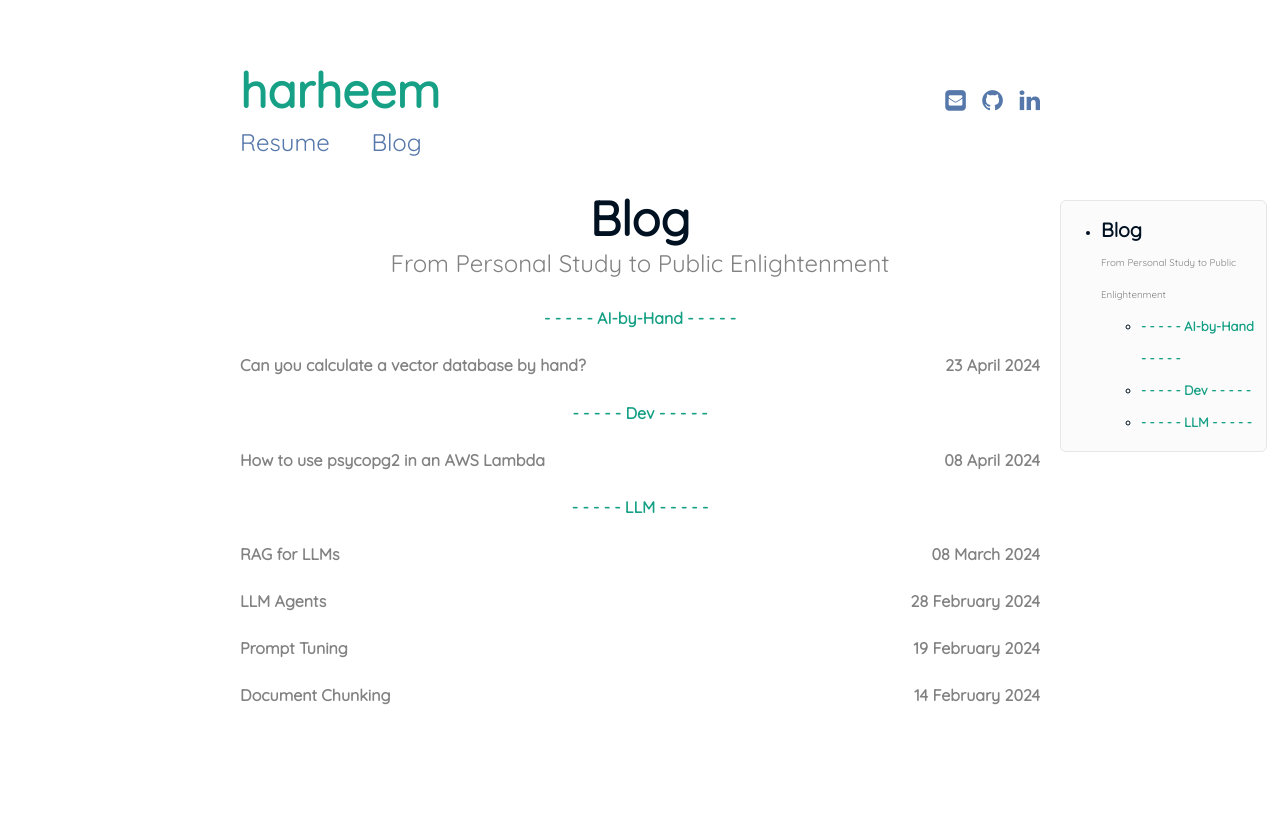
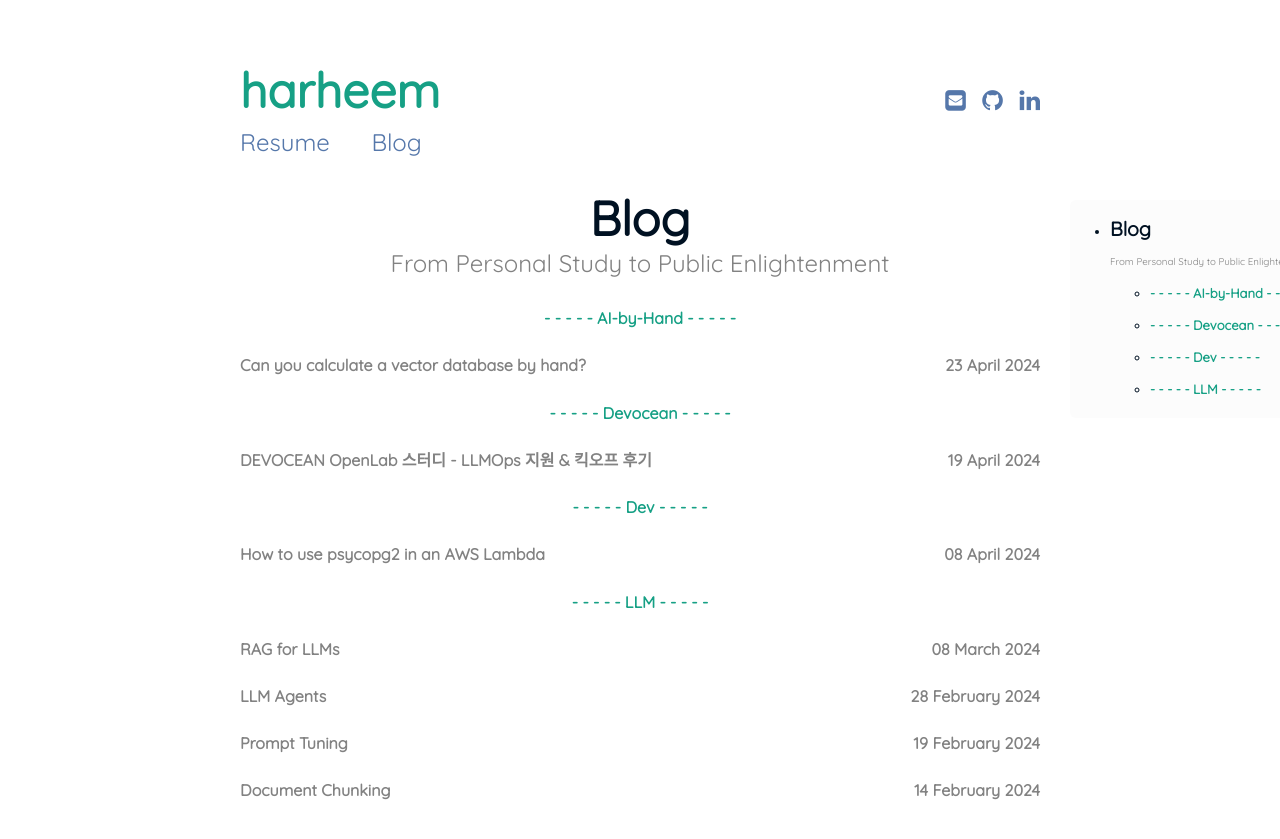
Before and after one commit to harheem/harheem.github.io, a Jekyll site: the page built from blog.md, in a window 1280 px wide. Shown: the top 839 px of the page. Built offline with Jekyll 4.4.1, drawn with Linux system fonts in a browser that asks for light colours; part of the change alters nothing that is shown.

Commit message:
update devocean post

```diff
--- /dev/null
+++ b/_posts/2024-04-19-devocean-llmops-study-01.md
@@ -0,0 +1,71 @@
+---
+layout: page
+title: "DEVOCEAN OpenLab 스터디 - LLMOps 지원 & 킥오프 후기"
+subtitle: "AI 중심의 오픈 스터디"
+date:   2024-04-19 20:52:24 +0530
+categories: Devocean
+author: "Harheem Kim"
+---
+
+## DEVOCEAN OpenLab?
+[AI 중심의 오픈 스터디 프로그램 데보션 오픈랩](https://devocean.sk.com/community/detail.do?ID=165736&boardType=DEVOCEAN_STUDY&page=&subIndex=&searchData=)
+![image](../../../../assets/img/Devocean/Pasted image 20240502144454.png)
+![image](../../../../assets/img/Devocean/Pasted image 20240502144438.png)
+
+
+## LLMOps에 지원하다
+![image](../../../../assets/img/Devocean/Pasted image 20240502150025.png)
+이 오픈랩 스터디의 모집 공고를 보는 순간, '바로 이거다'라고 생각했습니다. 특히, LLMOps 스터디는 제가 하고 싶었던 것과 딱 맞았기에 마치 저를 위해 준비된 것처럼 보였습니다.
+
+### 지원서 내용
+
+저는 다음의 내용으로 지원서를 작성하였습니다.
+
+#### 현재 하고 있는 일
+- 업무
+	- 모빌리티 스타트업에서 AI 기반 여행 일정표 제작 서비스인 '플래너'에서 핵심 알고리즘 개발을 담당
+	- 플래너 팀의 팀장으로서, 회의 진행과 프로젝트 관리를 책임지며 팀을 리딩
+- 관심분야
+	- Large Language Models(LLM)
+	- 프롬프트 엔지니어링
+	- 사용자 경험 향상
+
+#### 지원 동기 요약
+
+- 나
+	- 개인적으로 챗봇을 개발해 본 경험이 있음
+	- 실제 비즈니스에 적용할 만한 챗봇 개발이 어려웠음:
+		- 복잡한 사용자 질문에 정확하고 일관된 대응이 필요
+		- 언어적 뉘앙스와 문맥을 정확히 해석해야 함
+		- 답변의 질을 지속적으로 모니터링 및 평가하는 시스템 필요
+	- 전체 파이프라인 구축 능력이 부족함
+
+- 원하는 것
+	- LLMOps 스터디를 통한 해결책 및 전문가 지식 습득 기대
+	- 스터디를 통한 챗봇 솔루션 성능 개선 및 사용자 경험 향상 목표
+	- LLMOps 분야의 전문가로 성장하고 조직 내 AI 프로젝트를 성공적으로 이끌고 싶음
+	- **LLMOps 스터디에서 열정적인 동료들과 교류 및 함께 성장하길 기대**
+
+
+## 스터디 킥오프
+13명의 참가자와 외부 구성원 3명, AI Fellowship 프로그램에 참여할 대학생들이 이번 스터디에 참여하게 되었습니다. 스터디 참가자들은 대학생부터 현직 전문가에 이르기까지 다양하며, 각자의 전문 분야가 있지만 공통적으로 챗봇 개발에 대한 큰 열정을 가지고 있다는 것을 느꼈습니다.
+
+### 스터디 목표
+
+LLMOps 스터디의 주요 목표는 다음과 같습니다:
+- **Better RAG 기술을 적용한 Devot 챗봇의 런칭 준비**
+- **LLM 평가 및 모니터링 체계의 구축**
+
+Devot은 Devocean에서 개발한 챗봇으로, 현재 베타 테스트(CBT) 단계에 있습니다. 스터디를 통해 Devot의 성능을 개선하고, 평가 및 모니터링 시스템을 개발하는 것이 주된 목적입니다.
+
+### 다음 모임
+
+스터디의 첫 모임은 2024년 4월 25일 목요일입니다. 이 날 **각자 AI 챗봇 관련 업무에 대해 소개하는 발표**를 하기로 하였습니다. 멘토님은 이 자료를 바탕으로 LLMOps의 End-to-End(E2E) 파이프라인 구축을 위한 역할 및 책임(R&R)을 수립할 계획이라고 하셨습니다. 구성원의 특성에 맞추어 스터디 계획을 조정하려는 멘토님의 배려에 큰 인상을 받았던 순간이었습니다.
+
+### 소감
+
+우선, 정말 참여하고 싶었던 스터디에 참가할 수 있게 되어 매우 기뻤습니다. 합격 문자를 받았을 때는 너무 기뻐 주위 사람들에게 전하면서 방방 뛰기도 했습니다.
+
+이번 스터디에는 굉장하신 분들이 많이 모여있어서 긴장도 되고 기대가 됩니다. 저는 전문가가 아니기 때문에 그만큼 더 열심히 공부하고, 공부한 내용을 나누어 좋은 영향력을 전파하고 싶습니다. 이 생각을 3개월 동안 잊지 않고 끝까지 최선을 다하겠습니다.
+
+읽어주셔서 감사합니다.
--- a/assets/css/main.css
+++ b/assets/css/main.css
@@ -62,13 +62,12 @@
 
   .section-nav {
     border-radius: 6px;
-    border: 1px solid #e7e5e5;
-    background: rgba(248, 248, 248, 0.5);
+    background: rgba(245, 245, 245, 0.3);
     position: fixed;
     left: 50%;
-    transform: translateX(420px);
+    transform: translateX(430px);
     top: 200px;
-    width: 200px;
+    width: 350px;
     padding-right: 5px;
     font-size: 13px;
     overflow-y: auto; }
```
Also changed, not shown: assets/img/Devocean/Pasted image 20240502144438.png (added), assets/img/Devocean/Pasted image 20240502150025.png (added), 13 other files.
